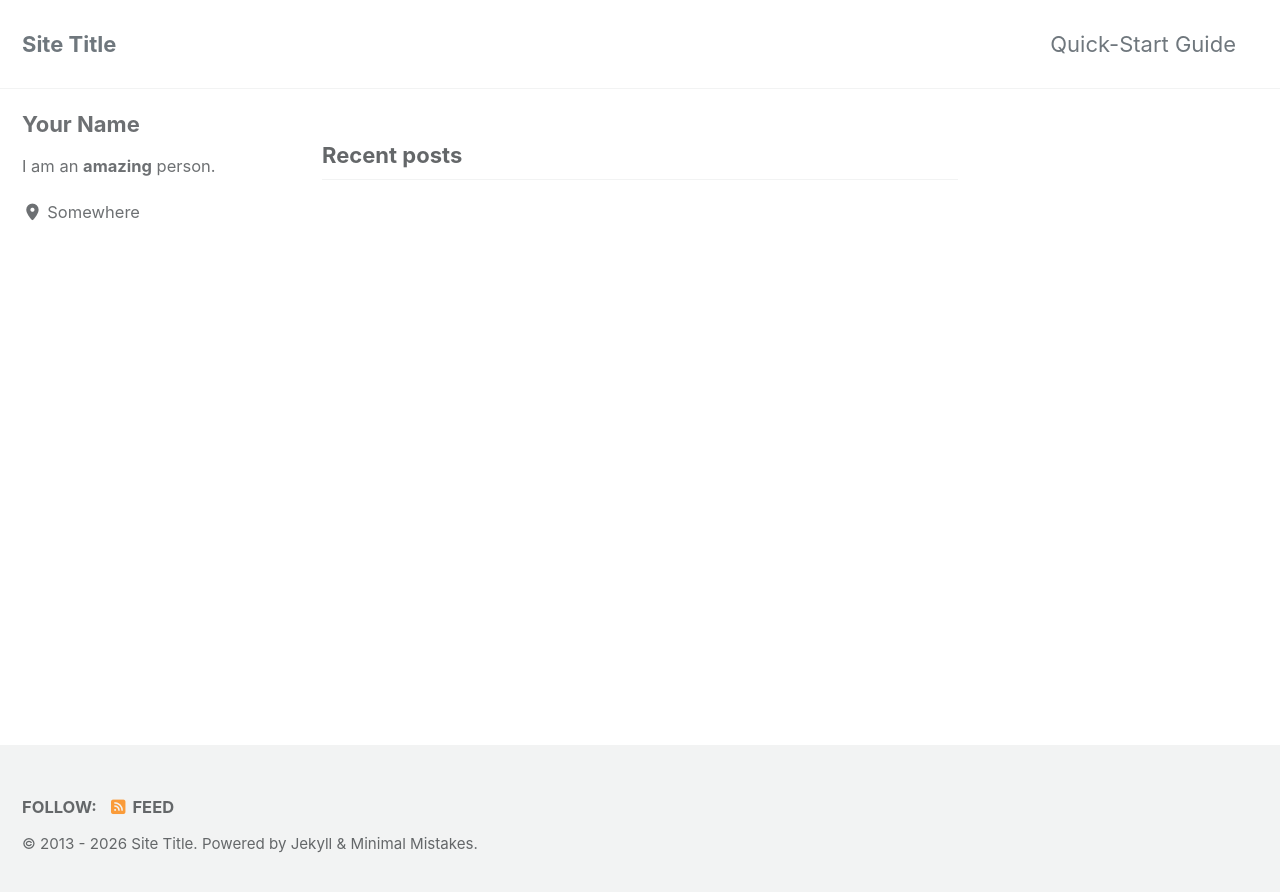
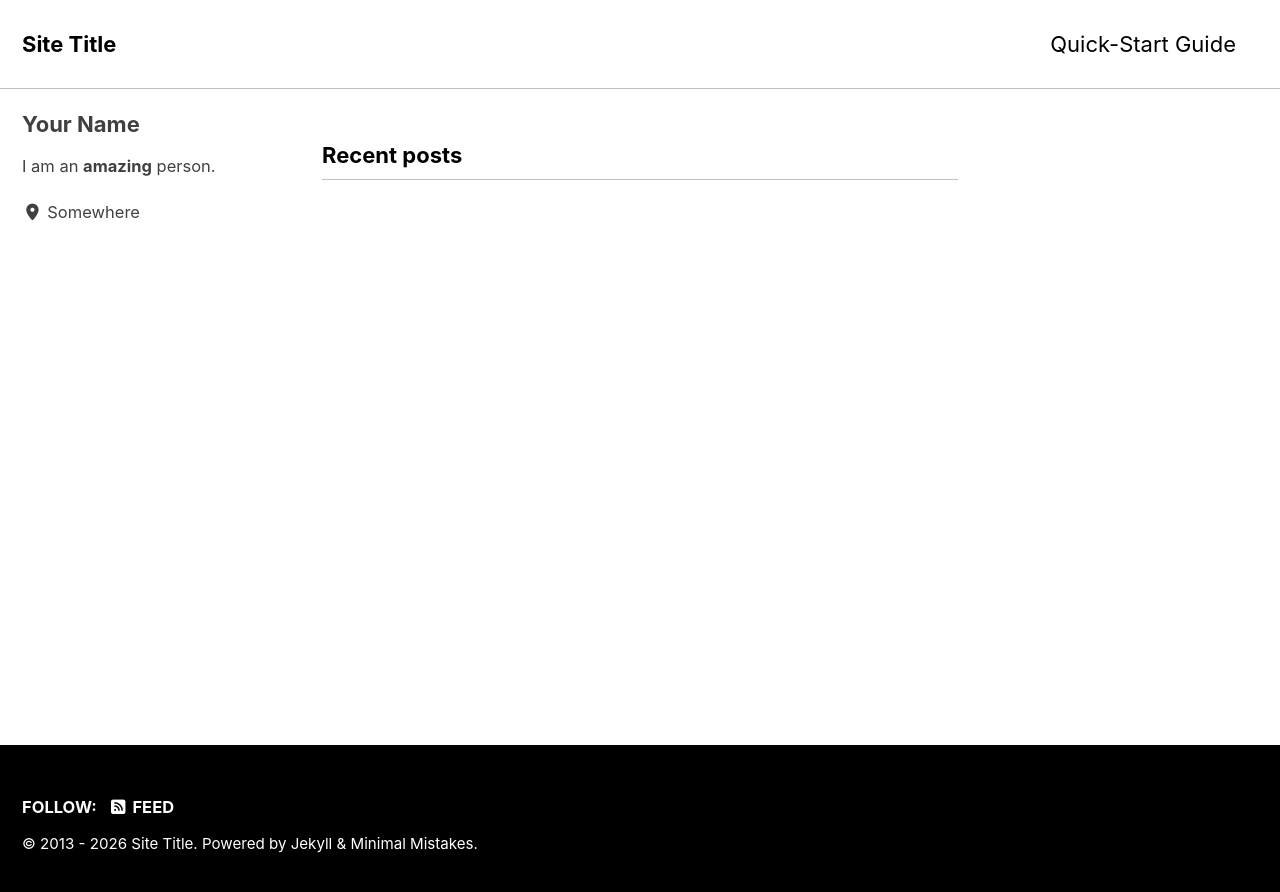
Before and after one commit to ahryho/ahryho.github.io, a Jekyll site: the page built from index.html, in a window 1280 px wide. Shown: the top 892 px of the page. Built offline with Jekyll 4.4.1, drawn with Linux system fonts in a browser that asks for light colours; cached includes are drawn as plain includes; the list of posts is cut into pages by our own code.

Commit message:
theme updated

```diff
--- a/_config.yml
+++ b/_config.yml
@@ -12,7 +12,7 @@
 
 # theme                  : "minimal-mistakes-jekyll"
 remote_theme           : "mmistakes/minimal-mistakes"
-minimal_mistakes_skin    : "default" # "air", "aqua", "contrast", "dark", "dirt", "neon", "mint", "plum", "sunrise", "catppuccin_latte", "catppuccin_mocha"
+minimal_mistakes_skin    : "contrast" # "default", "air", "aqua", "contrast", "dark", "dirt", "neon", "mint", "plum", "sunrise", "catppuccin_latte", "catppuccin_mocha"
 
 # Site Settings
 locale                   : "en-US"
```
